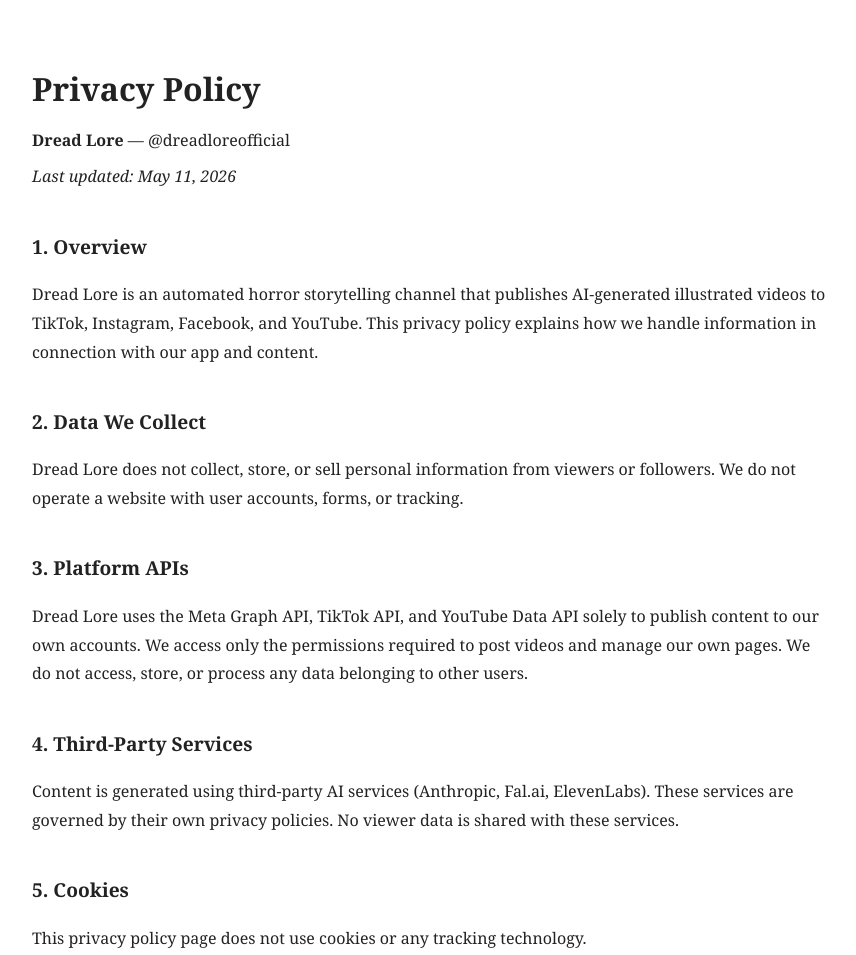
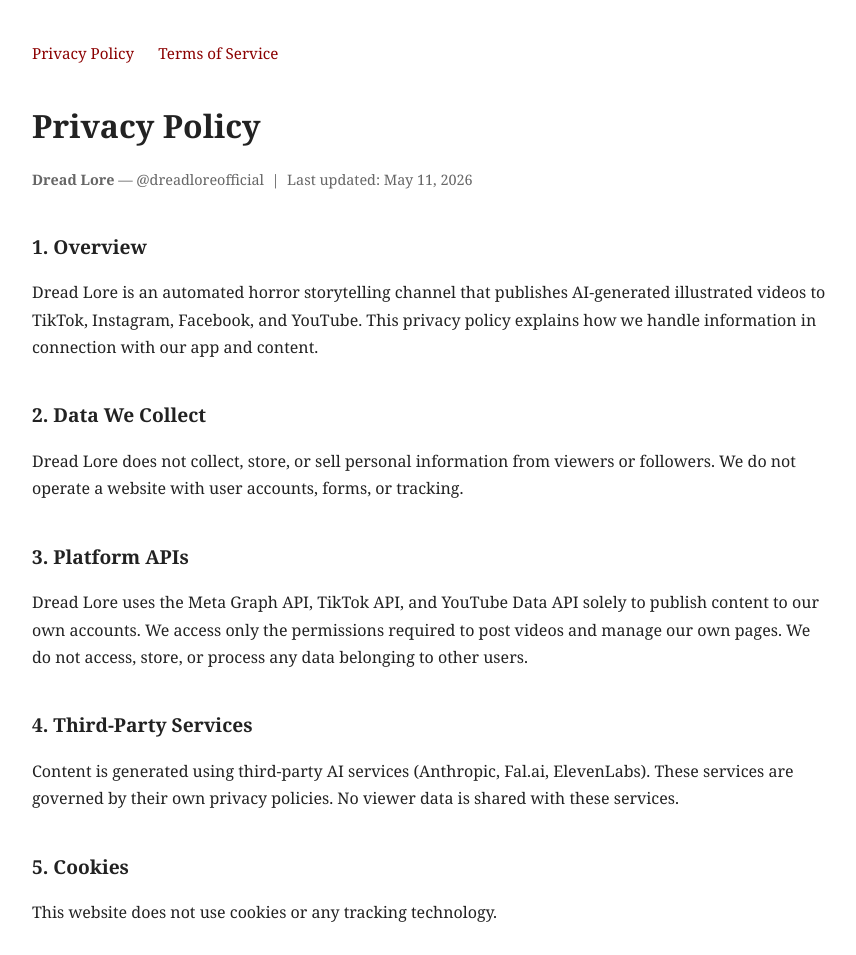
Before and after one commit to dsanford7777-dev/dread-lore-privacy, a plain HTML site: page index.html in a window 1280 px wide. Shown: the top 955 px of the page, without its empty margins (208-1064 px from the left). Drawn offline with Linux system fonts and the light colour scheme.

Commit message:
Update HTML structure and styling for privacy policy

```diff
--- a/index.html
+++ b/index.html
@@ -1,28 +1,30 @@
 <!DOCTYPE html>
 <html lang="en">
 <head>
-  <meta charset="UTF-8" />
-  <meta name="viewport" content="width=device-width, initial-scale=1.0"/>
+  <meta charset="UTF-8">
+  <meta name="viewport" content="width=device-width, initial-scale=1.0">
   <title>Privacy Policy — Dread Lore</title>
+  <link rel="icon" type="image/x-icon" href="favicon.ico">
+  <link rel="icon" type="image/png" sizes="512x512" href="favicon-512.png">
   <style>
-    body {
-      font-family: Georgia, serif;
-      max-width: 800px;
-      margin: 60px auto;
-      padding: 0 24px;
-      color: #222;
-      line-height: 1.8;
-    }
-    h1 { font-size: 2rem; margin-bottom: 0.25em; }
-    h2 { font-size: 1.2rem; margin-top: 2em; }
-    p  { margin: 0.5em 0; }
+    body { font-family: Georgia, serif; max-width: 800px; margin: 40px auto; padding: 0 20px; color: #222; line-height: 1.7; }
+    h1 { font-size: 2em; margin-bottom: 0.2em; }
+    h2 { font-size: 1.2em; margin-top: 2em; }
+    nav { margin-bottom: 2em; }
+    nav a { margin-right: 20px; color: #8b0000; text-decoration: none; font-size: 0.95em; }
+    nav a:hover { text-decoration: underline; }
+    .meta { color: #666; font-size: 0.9em; margin-bottom: 2em; }
+    a { color: #8b0000; }
   </style>
 </head>
 <body>
+  <nav>
+    <a href="index.html">Privacy Policy</a>
+    <a href="terms.html">Terms of Service</a>
+  </nav>
 
   <h1>Privacy Policy</h1>
-  <p><strong>Dread Lore</strong> — @dreadloreofficial</p>
-  <p><em>Last updated: May 11, 2026</em></p>
+  <p class="meta"><strong>Dread Lore</strong> — @dreadloreofficial &nbsp;|&nbsp; Last updated: May 11, 2026</p>
 
   <h2>1. Overview</h2>
   <p>Dread Lore is an automated horror storytelling channel that publishes AI-generated illustrated videos to TikTok, Instagram, Facebook, and YouTube. This privacy policy explains how we handle information in connection with our app and content.</p>
@@ -37,13 +39,12 @@
   <p>Content is generated using third-party AI services (Anthropic, Fal.ai, ElevenLabs). These services are governed by their own privacy policies. No viewer data is shared with these services.</p>
 
   <h2>5. Cookies</h2>
-  <p>This privacy policy page does not use cookies or any tracking technology.</p>
+  <p>This website does not use cookies or any tracking technology.</p>
 
   <h2>6. Children's Privacy</h2>
   <p>Dread Lore publishes horror content intended for mature audiences. We do not knowingly collect information from children under 13.</p>
 
   <h2>7. Contact</h2>
   <p>For questions about this policy, contact us at: <a href="mailto:dreadloreofficial@gmail.com">dreadloreofficial@gmail.com</a></p>
-
 </body>
 </html>
```
